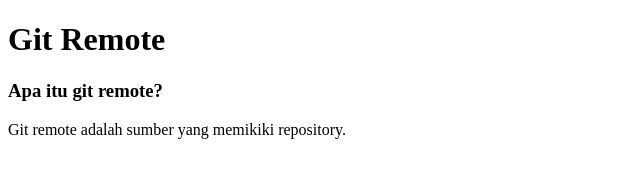
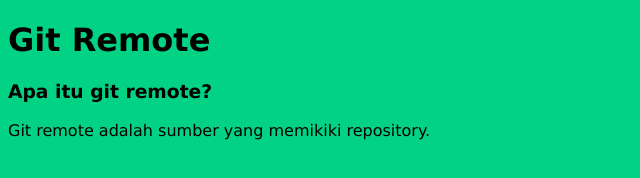
Before and after one commit to syakabgsx-hub/syaka-repo-test-2, a plain HTML site: page index.html in a window 1280 px wide. Shown: the whole page, without its empty margins (0-640 px from the left). Drawn offline with Linux system fonts and the light colour scheme.

Commit message:
mengubah tag style pada file index.html

```diff
--- a/index.html
+++ b/index.html
@@ -5,7 +5,7 @@
         <meta name="viewport" content="width=device-width, initial-scale=1.0" />
         <meta http-equiv="X-UA-Compatible" content="ie=edge" />
         <title>Git remote</title>
-        <style rel="stylesheet" href="style.css"></style>
+        <link rel="stylesheet" href="style.css" />
     </head>
     <body>
         <h1>Git Remote</h1>
```
